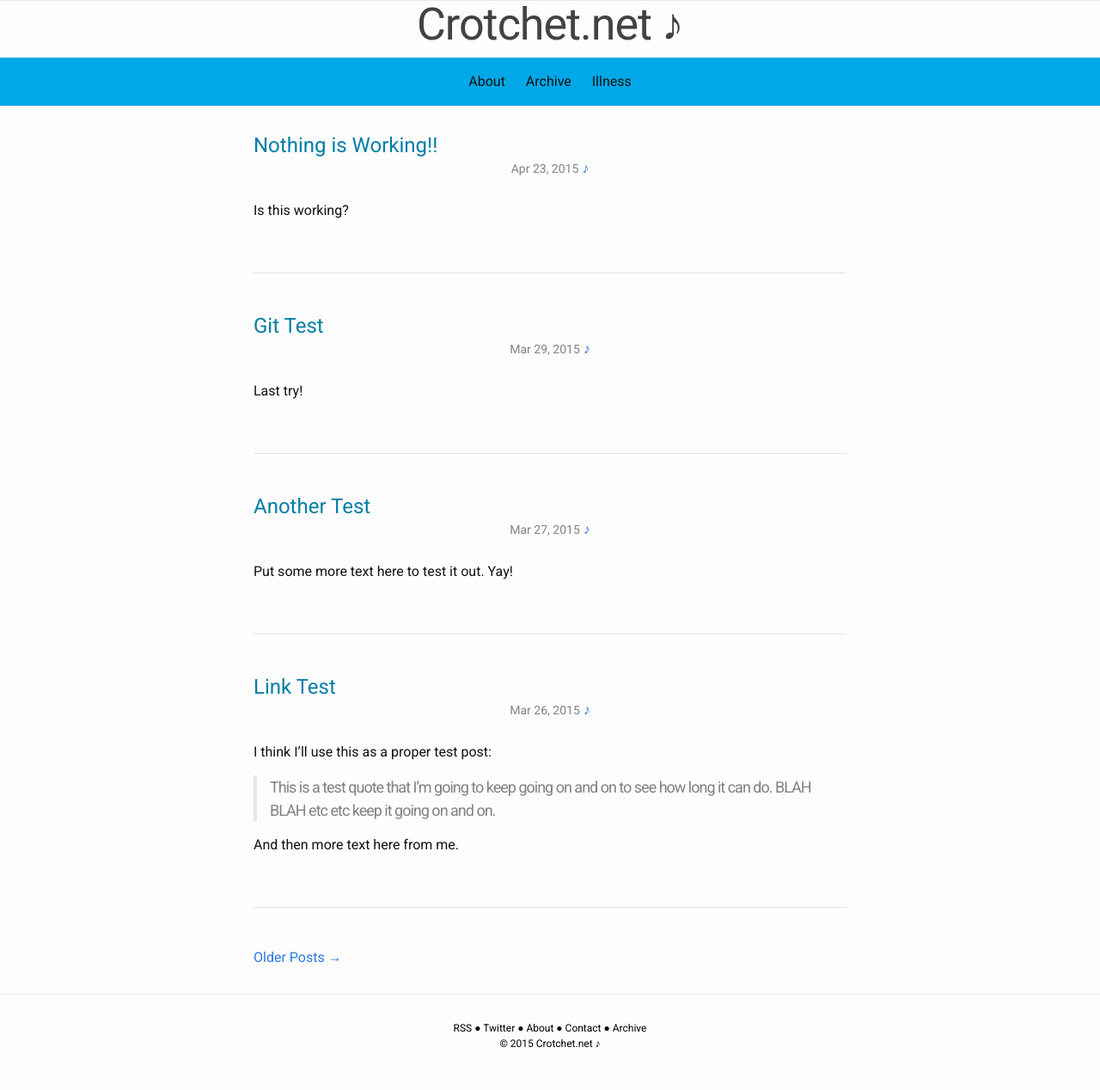
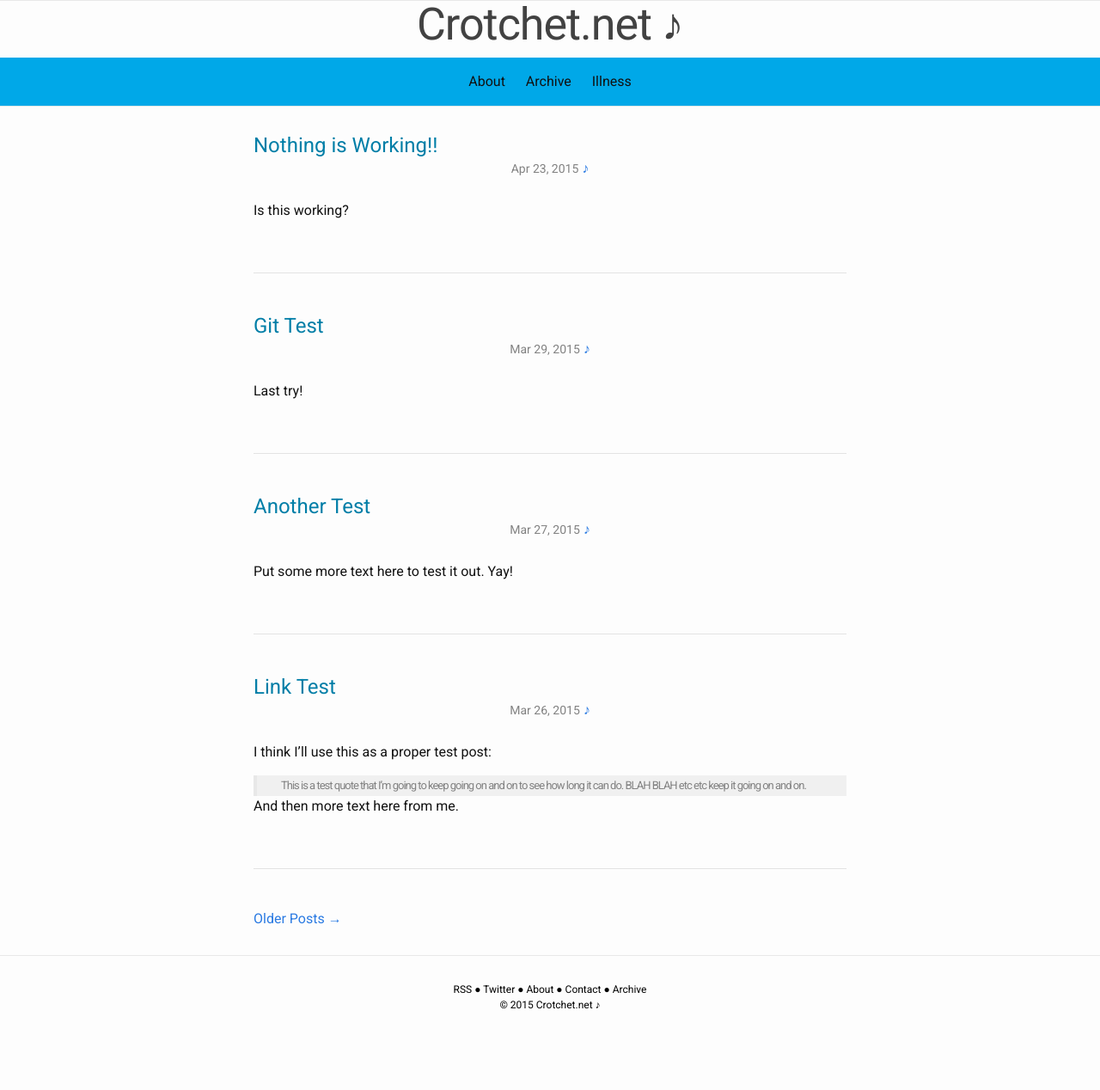
Before and after one commit to andyml123/andyml123.github.io, a Jekyll site: the page built from index.html, in a window 1280 px wide. Shown: the whole page at 86% size. Built offline with Jekyll 4.4.1, drawn with Linux system fonts in a browser that asks for light colours; the list of posts is cut into pages by our own code; after the commit the page ends 1223 px from its top, so only the background shows below that.

Commit message:
inital commit

```diff
--- a/_sass/_layout.scss
+++ b/_sass/_layout.scss
@@ -213,6 +213,12 @@ a.external-post-link:visited {
 	color: #007ea7;
 }
 
+blockquote {
+	font-size: 13px;
+	background-color: #f0f0f0;
+	margin: 0 auto;
+	padding: 2px 28px;
+}
 
 
 /**
```
